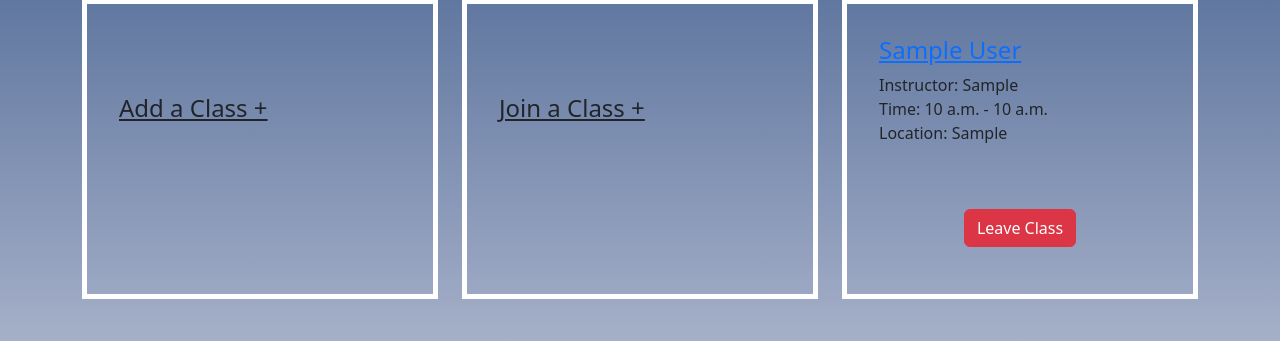
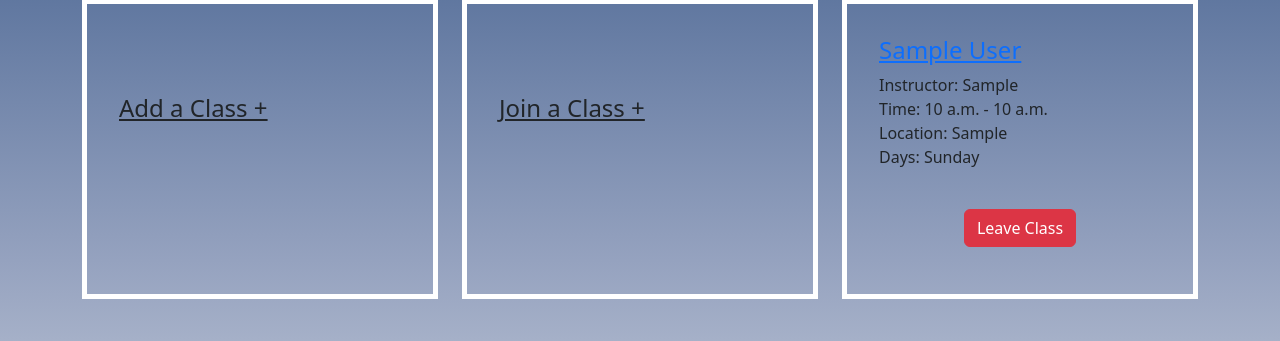
Before and after one commit to eliasposner/HoosNotes, a Django app: page /listclasses/ in a window 1280 px wide. Shown: the part 148-489 px from the top of the page. Run offline with Django 3.2, Linux system fonts and the light colour scheme; a user stored in the database is signed in; tables that the repository leaves empty hold one stand-in row (values such as "Sample post"); some libraries are stand-ins or nearby versions.

Commit message:
Add days of the week to class card

```diff
--- a/scheduler/templates/scheduler/all_classes.html
+++ b/scheduler/templates/scheduler/all_classes.html
@@ -17,7 +17,7 @@
 		</h4>
 
 		<p class="text-dark">
-			Instructor: {{class.instructor}} <br> Time: {{class.start_time}} - {{class.end_time}} <br> Location: {{class.location}} <br>
+			Instructor: {{class.instructor}} <br> Time: {{class.start_time}} - {{class.end_time}} <br> Location: {{class.location}} <br> Days: {{ class.days_of_the_week }}
        	</p>
        </li>
        </p>
--- a/scheduler/templates/scheduler/listclass.html
+++ b/scheduler/templates/scheduler/listclass.html
@@ -61,7 +61,7 @@
 		</h4>
 
 		<p class="text-dark">
-			Instructor: {{class.instructor}} <br> Time: {{class.start_time}} - {{class.end_time}} <br> Location: {{class.location}} <br>
+			Instructor: {{class.instructor}} <br> Time: {{class.start_time}} - {{class.end_time}} <br> Location: {{class.location}} <br> Days: {{ class.days_of_the_week }}
             <br>
 			<br>
 			<form class = "text-center" action="{% url 'delete_student_class' class.id%}" method = "post">{% csrf_token %}
```
